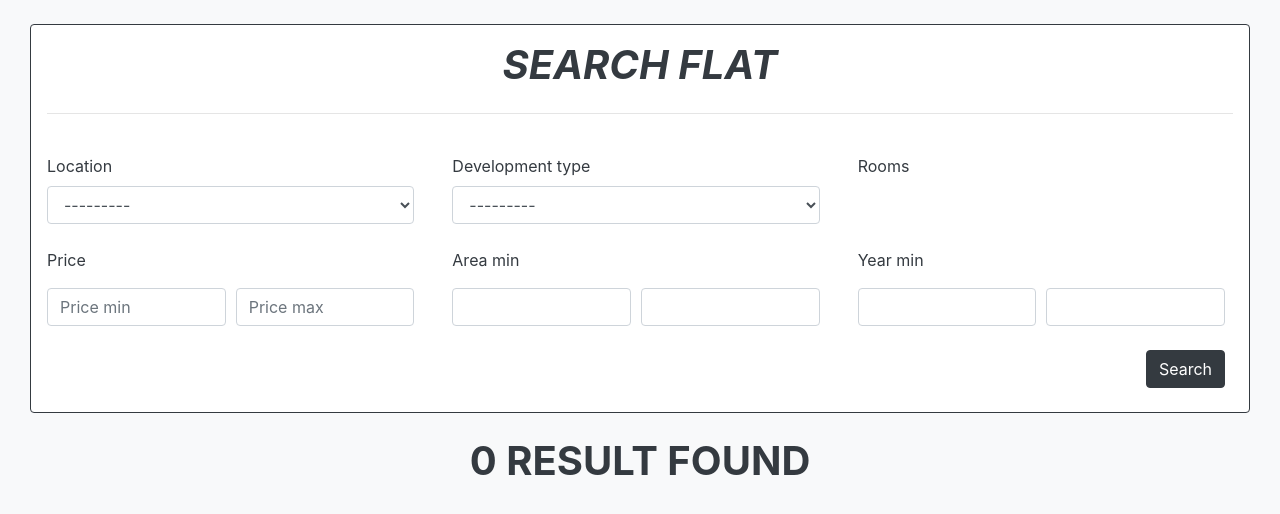
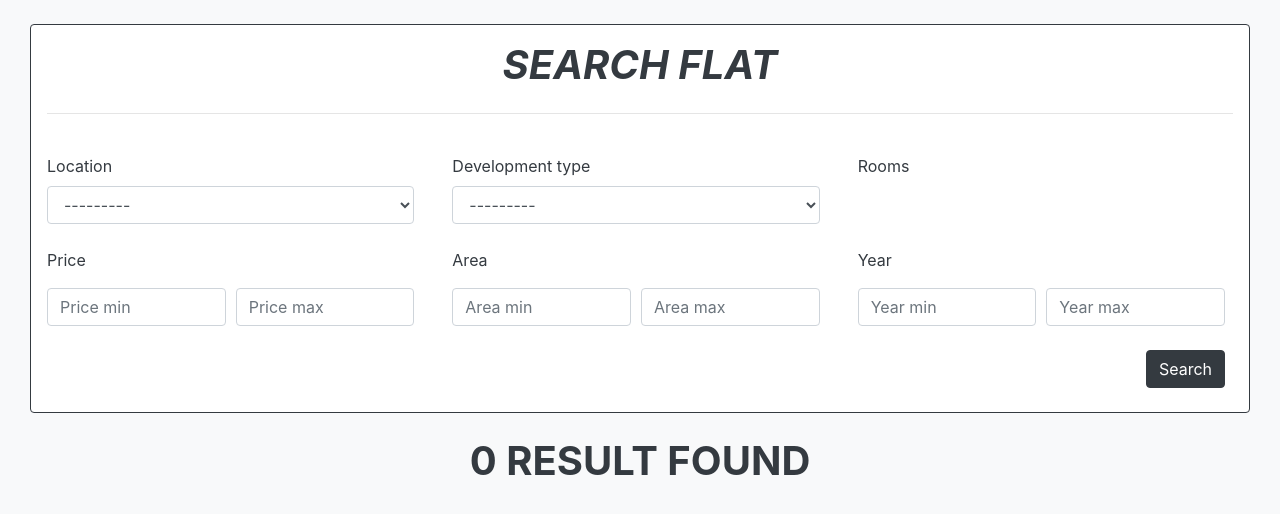
Before and after one commit to Spikey21/Flat-Rental, a Django app: page /flats/ in a window 1280 px wide. Shown: the part 56-570 px from the top of the page. Run offline with Django 4.2, Linux system fonts and the light colour scheme; data that the repository does not hold is empty; some libraries are stand-ins or nearby versions.

Commit message:
correct filterset of flatlist view

```diff
--- a/rent_flat/flat/filter.py
+++ b/rent_flat/flat/filter.py
@@ -10,6 +10,7 @@ class FlatFilter(django_filters.FilterSet):
     area = RangeFilter()
     rooms = ModelMultipleChoiceFilter(queryset=Room.objects.all(), widget=forms.CheckboxSelectMultiple())
     year = RangeFilter()
+    location = ModelChoiceFilter(queryset=FlatLocation.objects.all(), label='FlatLocation', distinct=True)
 
     class Meta:
         model = Flat
--- a/rent_flat/flat/templates/flat.html
+++ b/rent_flat/flat/templates/flat.html
@@ -66,26 +66,26 @@ Reports
                         </div>
                         <div class="col-sm-4">
                             <div class="form-group my-2 mr-sm-2">
-                                <label class="my-2" for="inputArea">Area min</label>
+                                <label class="my-2" for="inputArea">Area</label>
                                 <div class="form-row">
                                     <div class="col-sm-6">
-                                        <input type="number" id="inputArea" class="form-control my-2" name="area_min">
+                                        <input type="number" id="inputArea" class="form-control my-2" name="area_min" placeholder="Area min">
                                     </div>
                                     <div class="col-sm-6">
-                                        <input type="number" id="inputArea2" class="form-control my-2" name="area_max">
+                                        <input type="number" id="inputArea2" class="form-control my-2" name="area_max" placeholder="Area max">
                                     </div>
                                 </div>
                             </div>
                         </div>
                         <div class="col-sm-4">
                             <div class="form-group my-2 mr-sm-2">
-                                <label class="my-2" for="inputYear">Year min</label>
+                                <label class="my-2" for="inputYear">Year</label>
                                 <div class="form-row">
                                     <div class="col-sm-6">
-                                        <input type="number" id="inputYear" class="form-control my-2" name="year_min">
+                                        <input type="number" id="inputYear" class="form-control my-2" name="year_min" placeholder="Year min">
                                     </div>
                                     <div class="col-sm-6">
-                                        <input type="number" id="inputYear2" class="form-control my-2" name="year_max">
+                                        <input type="number" id="inputYear2" class="form-control my-2" name="year_max" placeholder="Year max">
                                     </div>
                                 </div>
                             </div>
```
